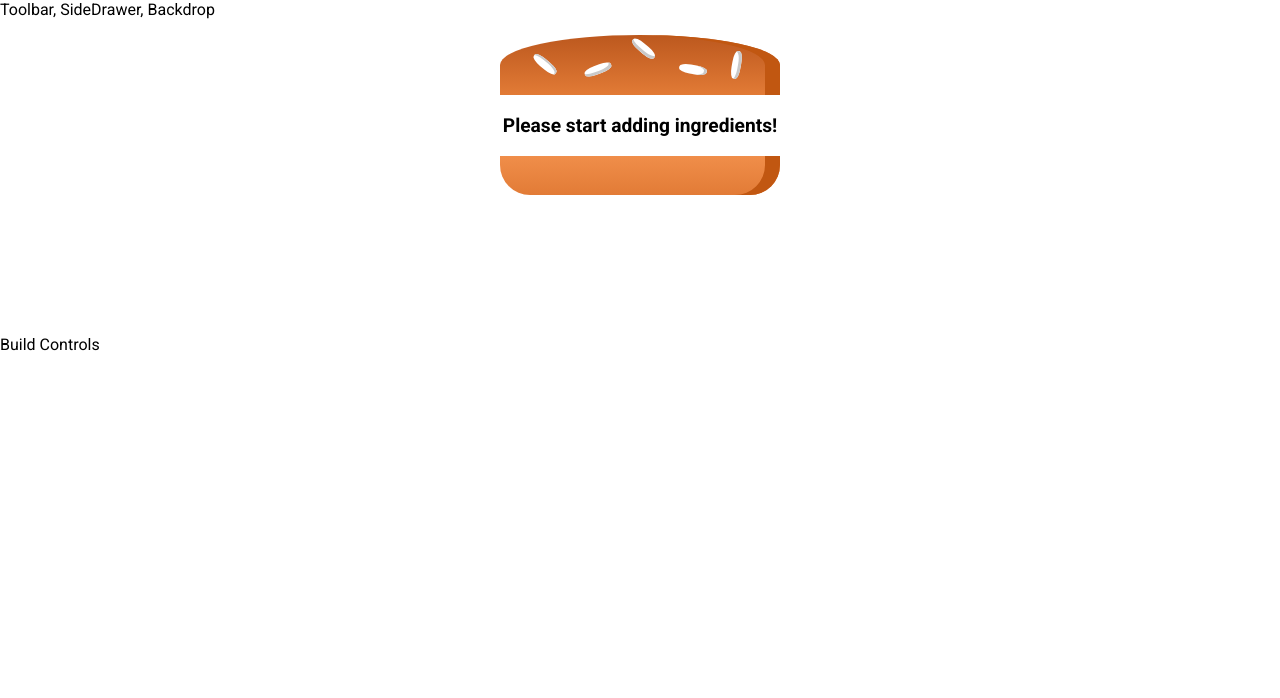
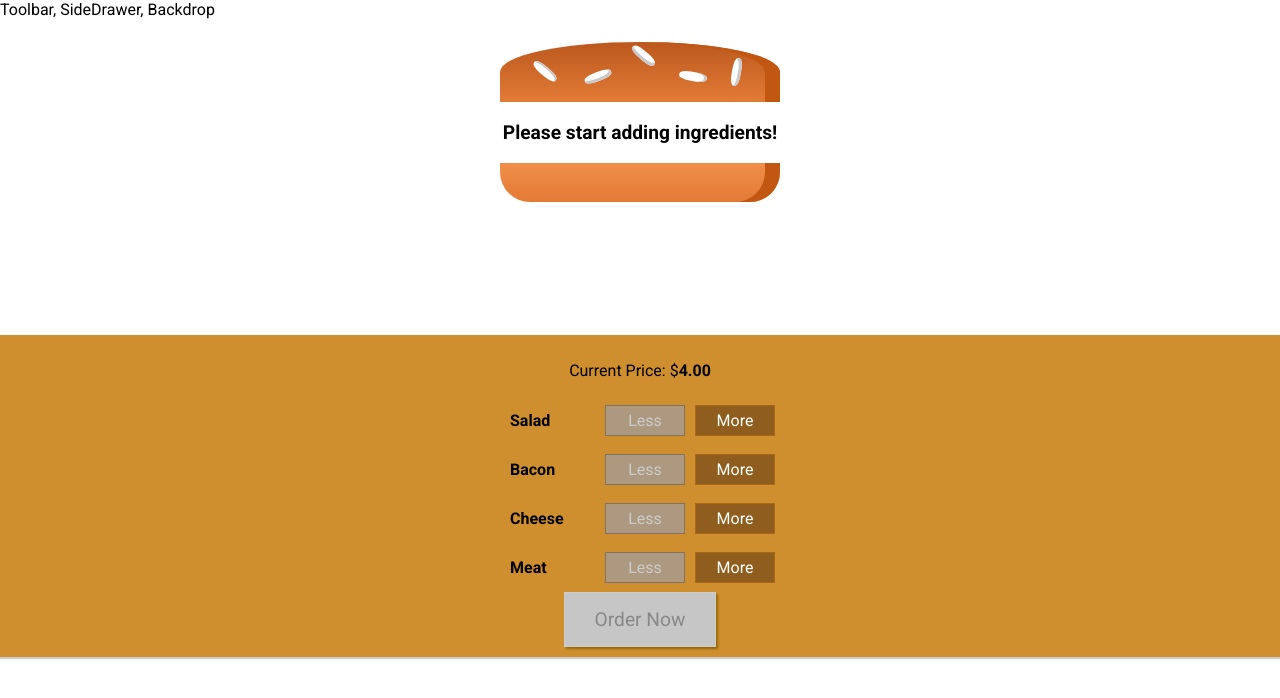
Before and after one commit to rudha/burger-builder, a React app: page / in a window 1280 px wide. Shown: the top 698 px of the page. Built offline with nearby package versions, Linux system fonts and the light colour scheme.

Commit message:
Implemented build controls.

```diff
--- /dev/null
+++ b/src/components/Burger/BuildControls/BuildControl/BuildControl.css
@@ -0,0 +1,56 @@
+.BuildControl {
+    display: flex;
+    justify-content: space-between;
+    align-items: center;
+    margin: 5px 0;
+}
+
+.BuildControl button {
+    display: block;
+    font: inherit;
+    padding: 5px;
+    margin: 0 5px;
+    width: 80px;
+    border: 1px solid #AA6817;
+    cursor: pointer;
+    outline: none;
+}
+
+.BuildControl button:disabled {
+    background-color: #AC9980;
+    border: 1px solid #7E7365;
+    color: #ccc;
+    cursor: default;
+}
+
+.BuildControl button:hover:disabled {
+    background-color: #AC9980;
+    color: #ccc;
+    cursor: not-allowed;
+}
+
+.Label {
+    padding: 10px;
+    font-weight: bold;
+    width: 80px;
+}
+
+.BuildControl .Less {
+    background-color: #D39952;
+    color: white;
+}
+
+.BuildControl .More {
+    background-color: #8F5E1E;
+    color: white;
+}
+
+.BuildControl .Less:hover, .BuildControl .Less:active {
+    background-color: #DAA972;
+    color: white;
+}
+
+.BuildControl .More:hover,.BuildControl .More:active {
+    background-color: #99703F;
+    color: white;
+}
--- /dev/null
+++ b/src/components/Burger/BuildControls/BuildControl/BuildControl.js
@@ -0,0 +1,17 @@
+import React from 'react';
+import classes from './BuildControl.css'
+
+const buildControl = (props) => (
+	<div className={classes.BuildControl} >
+		<div className={classes.Label}> {props.label}</div>
+		<button
+			className={classes.Less}
+			onClick={props.removed}
+			disabled={props.disabled}>Less</button>
+		<button
+			className={classes.More}
+			onClick={props.added}>More</button>
+	</div>
+);
+
+export default buildControl;
--- /dev/null
+++ b/src/components/Burger/BuildControls/BuildControls.css
@@ -0,0 +1,51 @@
+.BuildControls {
+	width: 100%;
+	background-color: #CF8F2E;
+	display: flex;
+	flex-flow: column;
+	align-items: center;
+	box-shadow: 0 2px 1px #ccc;
+	margin: auto;
+	padding: 10px 0;
+}
+
+.OrderButton {
+    background-color: #DAD735;
+    outline: none;
+    cursor: pointer;
+    border: 1px solid #966909;
+    color: #966909;
+    font-family: inherit;
+    font-size: 1.2em;
+    padding: 15px 30px;
+    box-shadow: 2px 2px 2px #966909;
+}
+
+.OrderButton:hover, .OrderButton:active {
+    background-color: #A0DB41;
+    border: 1px solid #966909;
+    color: #966909;
+}
+
+.OrderButton:disabled {
+    background-color: #C7C6C6;
+    cursor: not-allowed;
+    border: 1px solid #ccc;
+    color: #888888;
+}
+
+.OrderButton:not(:disabled) {
+    animation: enable 0.3s linear;
+}
+
+@keyframes enable {
+    0% {
+        transform: scale(1);
+    }
+    60% {
+        transform: scale(1.1);
+    }
+    100% {
+        transform: scale(1);
+    }
+}
--- /dev/null
+++ b/src/components/Burger/BuildControls/BuildControls.js
@@ -0,0 +1,30 @@
+import React from 'react';
+import classes from './BuildControls.css';
+import BuildControl from './BuildControl/BuildControl';
+
+const controls = [
+	{ label: 'Salad', type: 'salad' },
+	{ label: 'Bacon', type: 'bacon' },
+	{ label: 'Cheese', type: 'cheese' },
+	{ label: 'Meat', type: 'meat' },
+];
+
+const buildControls = (props) => (
+	<div className={classes.BuildControls}>
+		<p>Current Price: $<strong>{props.price.toFixed(2)}</strong></p>
+		{controls.map(ctrl => (
+			<BuildControl
+				added={() => props.ingredientAdded(ctrl.type)}
+				removed={() => props.ingredientRemoved(ctrl.type)}
+				disabled={props.disabled[ctrl.type]}
+				key={ctrl.label}
+				label={ctrl.label}
+			/>
+		))}
+		<button
+			disabled={!props.purchasable}
+			className={classes.OrderButton} >Order Now</button>
+	</div>
+);
+
+export default buildControls;
--- a/src/components/Burger/Burger.css
+++ b/src/components/Burger/Burger.css
@@ -2,7 +2,7 @@
 	width: 100%;
 	margin: auto;
 	height: 250px;
-	/*overflow: scroll;*/
+	overflow: auto;
 	text-align: center;
 	font-weight: bold;
 	font-size: 1.2rem;
--- a/src/containers/BurgerBuilder/BurgerBuilder.js
+++ b/src/containers/BurgerBuilder/BurgerBuilder.js
@@ -1,5 +1,13 @@
 import React, {Component, Fragment} from 'react';
 import Burger from '../../components/Burger/Burger';
+import BuildControls from '../../components/Burger/BuildControls/BuildControls'
+
+const INGREDIENT_PRICES = {
+	salad: 0.5,
+	cheese: 0.4,
+	meat: 1.3,
+	bacon: 0.7,
+}
 
 class BurgerBuilder extends Component {
 	// constructor(props) {
@@ -12,14 +20,72 @@
 			bacon: 0,
 			cheese: 0,
 			meat: 0,
+		},
+		totalPrice: 4,
+		purchasable: false,
+	}
+
+	updatePurchaseState (ingredients) {
+		// const ingredients = {
+		// 	...this.state.ingredients
+		// };
+		const sum = Object.keys(ingredients).map(
+			igKey => {
+				return ingredients[igKey];
+			}
+		).reduce((sum, el) => {
+			return sum + el;
+		}, 0);
+		this.setState({purchasable: sum > 0});
+	}
+
+	addIngredientHandler = (type) => {
+		const oldCount = this.state.ingredients[type];
+		const updatedCount = oldCount + 1;
+		const updatedIngredients = {
+			...this.state.ingredients
+		};
+		updatedIngredients[type] = updatedCount;
+		const priceAddition = INGREDIENT_PRICES[type];
+		const oldPrice = this.state.totalPrice;
+		const newPrice = oldPrice + priceAddition;
+		this.setState({totalPrice: newPrice, ingredients: updatedIngredients});
+		this.updatePurchaseState(updatedIngredients);
+	}
+
+	removeIngredientHandler = (type) => {
+		const oldCount = this.state.ingredients[type];
+		if (oldCount <= 0) {
+			return;
 		}
+		const updatedCount = oldCount - 1;
+		const updatedIngredients = {
+			...this.state.ingredients
+		};
+		updatedIngredients[type] = updatedCount;
+		const priceDeduction = INGREDIENT_PRICES[type];
+		const oldPrice = this.state.totalPrice;
+		const newPrice = oldPrice - priceDeduction;
+		this.setState({totalPrice: newPrice, ingredients: updatedIngredients});
+		this.updatePurchaseState(updatedIngredients);
 	}
 
 	render () {
+		const disabledInfo = {
+			...this.state.ingredients
+		};
+		for (let key in disabledInfo) {
+			disabledInfo[key] = disabledInfo[key] <= 0;
+		}
 		return (
 			<Fragment>
 				<Burger ingredients={this.state.ingredients} />
-				<div>Build Controls</div>
+				<BuildControls
+					ingredientAdded={this.addIngredientHandler}
+					ingredientRemoved={this.removeIngredientHandler}
+					disabled={disabledInfo}
+					price={this.state.totalPrice}
+					purchasable={this.state.purchasable} />
 			</Fragment>
 		);
 	}
```
